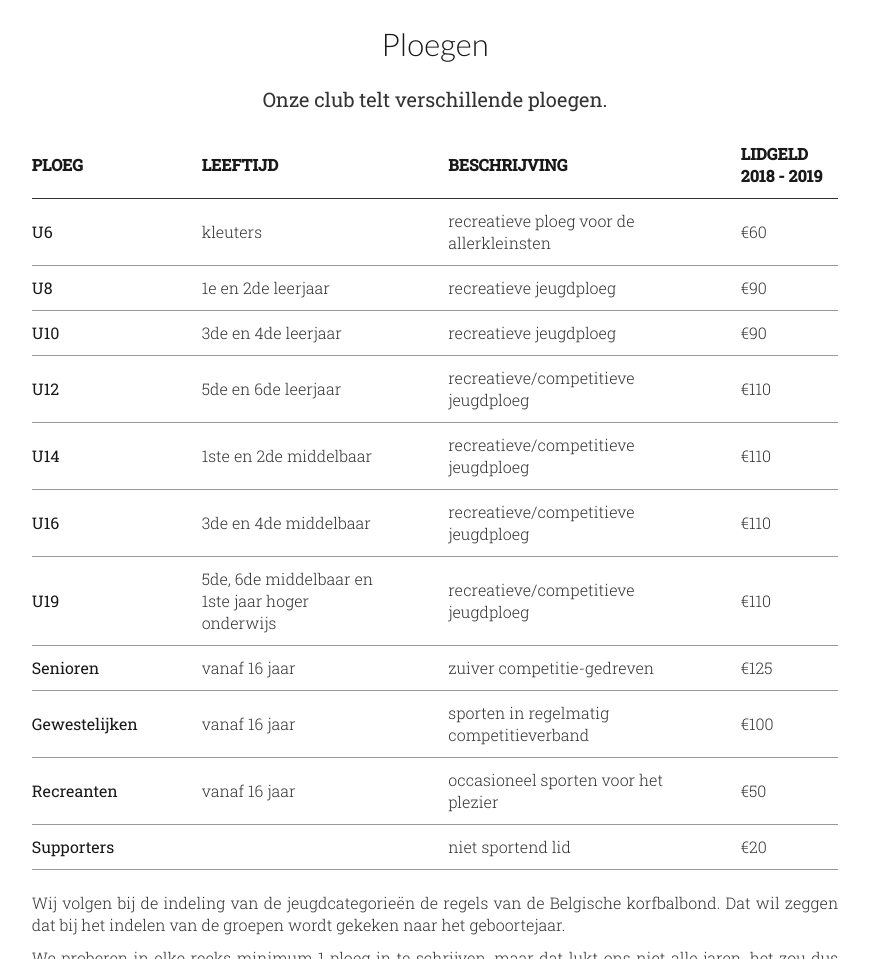
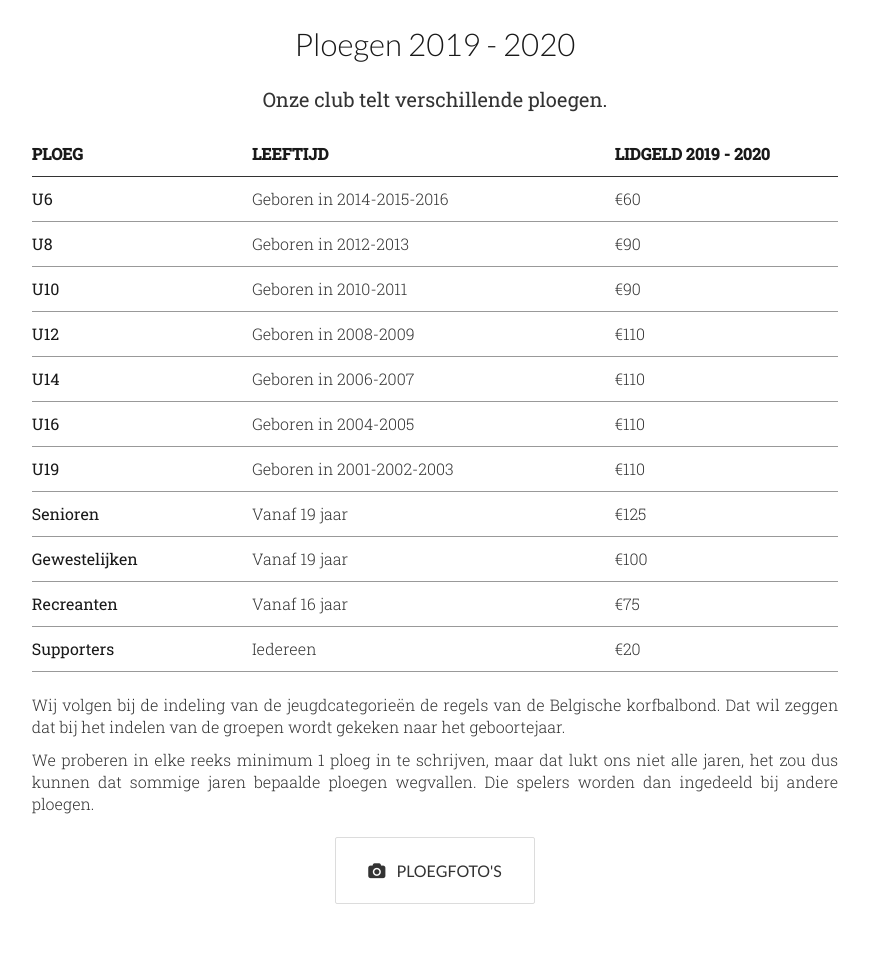
Before and after one commit to kcbj/kcbj.github.io, a Jekyll site: the page built from info/index.html, in a window 1280 px wide and 1400 px high. Shown: the part 441-1400 px from the top of the window, without its empty margins (205-1074 px from the left). Built offline with Jekyll 4.4.1, drawn with Linux system fonts in a browser that asks for light colours; nearby versions of some CDN libraries; some of the changed text lies outside the part shown.

Commit message:
Updated lidgeld 2019-2020

```diff
--- a/_data/membershipfee.yml
+++ b/_data/membershipfee.yml
@@ -1,5 +1,5 @@
 ---
-season: 2018 - 2019
+season: 2019 - 2020
 teams:
   - team: u6
     fee: €60
@@ -20,6 +20,6 @@ teams:
   - team: gewestelijken
     fee: €100
   - team: recreanten
-    fee: €50
+    fee: €75
   - team: supporters
     fee: €20
--- a/_data/teams.yml
+++ b/_data/teams.yml
@@ -1,54 +1,55 @@
 u6:
   name: U6
-  ages: kleuters
+  ages: Geboren in 2014-2015-2016
   list: true
   description: recreatieve ploeg voor de allerkleinsten
 u8:
   name: U8
-  ages: 1e en 2de leerjaar
+  ages: Geboren in 2012-2013
   list: true
   description: recreatieve jeugdploeg
 u10:
   name: U10
-  ages: 3de en 4de leerjaar
+  ages: Geboren in 2010-2011
   list: true
   description: recreatieve jeugdploeg
 u12:
   name: U12
-  ages: 5de en 6de leerjaar
+  ages: Geboren in 2008-2009
   list: true
   description: recreatieve/competitieve jeugdploeg
 u14:
   name: U14
-  ages: 1ste en 2de middelbaar
+  ages: Geboren in 2006-2007
   list: true
   description: recreatieve/competitieve jeugdploeg
 u16:
   name: U16
-  ages: 3de en 4de middelbaar
+  ages: Geboren in 2004-2005
   list: true
   description: recreatieve/competitieve jeugdploeg
 u19:
   name: U19
-  ages: 5de, 6de middelbaar en 1ste jaar hoger onderwijs
+  ages: Geboren in 2001-2002-2003
   list: true
   description: recreatieve/competitieve jeugdploeg
 senioren:
   name: Senioren
-  ages: vanaf 16 jaar
+  ages: Vanaf 19 jaar
   list: true
   description: zuiver competitie-gedreven
 gewestelijken:
   name: Gewestelijken
-  ages: vanaf 16 jaar
+  ages: Vanaf 19 jaar
   list: true
   description: sporten in regelmatig competitieverband
 recreanten:
   name: Recreanten
-  ages: vanaf 16 jaar
+  ages: Vanaf 16 jaar
   list: true
   description: occasioneel sporten voor het plezier
 supporters:
   name: Supporters
+  ages: Iedereen
   list: false
   description: niet sportend lid
--- a/info/index.html
+++ b/info/index.html
@@ -25,14 +25,13 @@ redirect_from:
 <div class="container">
   <div id="ploegen" class="wrapper">
     <div class="text">
-      <h1>Ploegen</h1>
+      <h1>Ploegen {{site.data.membershipfee.season }}</h1>
       <p class="centered">Onze club telt verschillende ploegen.</p>
       <table class="full">
         <thead>
           <tr>
             <th>Ploeg</th>
             <th>Leeftijd</th>
-            <th>Beschrijving</th>
             <th>Lidgeld {{site.data.membershipfee.season }}</th>
           </tr>
         </thead>
@@ -42,7 +41,6 @@ redirect_from:
           <tr class="team">
             <td class="name key">{{ team.name }}</td>
             <td data-title="Leeftijd" class="age">{{ team.ages }}</td>
-            <td data-title="Beschrijving" class="description">{{ team.description }}</td>
             {% assign memberships = site.data.membershipfee.teams | where: "team", team_hash[0] %}
             <td data-title="Lidgeld {{site.data.membershipfee.season }}" class="membership-fee">{{ memberships[0].fee }}</td>
           </tr>
@@ -83,7 +81,7 @@ redirect_from:
 
       <div class="buttons">
         <a href="/downloads#downloads-files-nieuwe-leden" class="button more">
-          <i class="fa fa-download"></i> Formulieren
+          <i class="fa fa-download"></i> Documenten
         </a>
       </div>
 
```
Also changed, not shown: _data/downloads.yml (+4 -8 lines).
